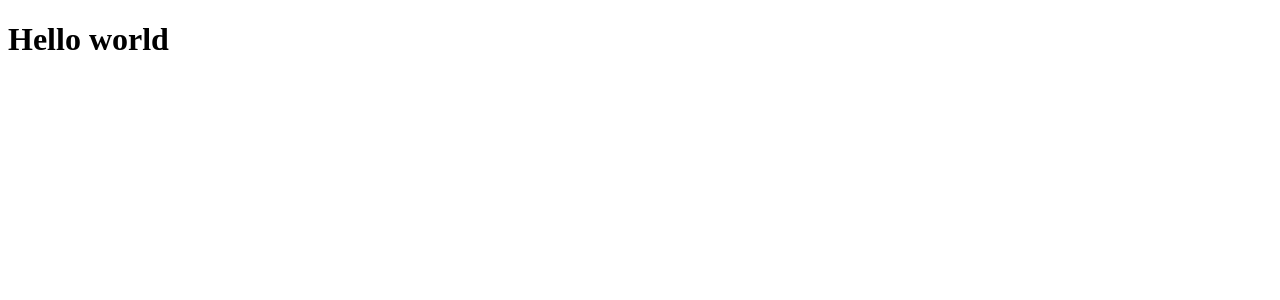
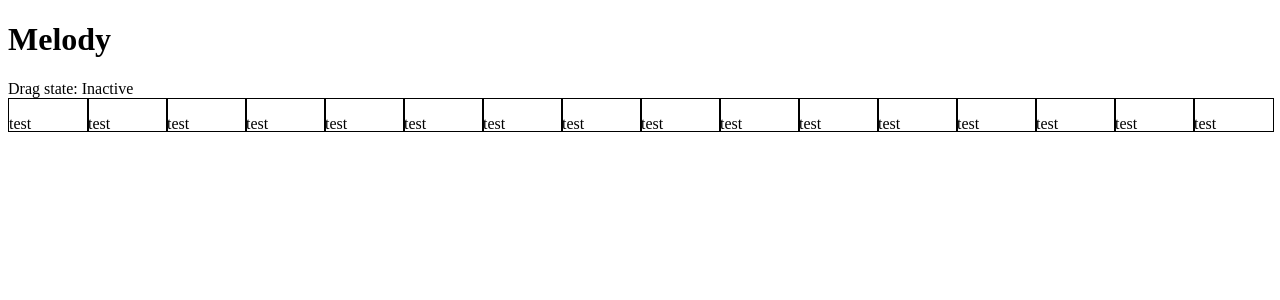
Before and after one commit to mfgruschow/synth-maker, a React (Vite) app in the folder interface/: page / in a window 1280 px wide. Shown: the top 300 px of the page. Built offline with nearby package versions, Linux system fonts and the light colour scheme.

Commit message:
add midi package to front end for type safety.  started creating the components

```diff
--- a/interface/package.json
+++ b/interface/package.json
@@ -23,6 +23,7 @@
     "eslint-plugin-react-hooks": "^5.2.0",
     "eslint-plugin-react-refresh": "^0.4.20",
     "globals": "^16.3.0",
+    "midi-writer-js": "^3.1.1",
     "typescript": "~5.8.3",
     "typescript-eslint": "^8.35.1",
     "vite": "^7.0.3"
--- a/interface/src/App.tsx
+++ b/interface/src/App.tsx
@@ -1,9 +1,17 @@
 import './App.css'
+import Staff from './components/staff/staff'
+import { DragProvider } from './contexts/drag-context-provider'
+
 
 function App() {
 
   return (
-    <h1>Hello world</h1>
+    <>
+      <h1>Melody</h1>
+      <DragProvider>
+        <Staff />
+      </DragProvider>
+    </>
   )
 }
 
--- /dev/null
+++ b/interface/src/components/note-block/note-block.css
@@ -0,0 +1,5 @@
+.note-block {
+    width: 100%;
+    height: 32px;
+    outline: solid 1px black;
+}
--- /dev/null
+++ b/interface/src/components/note-block/note-block.tsx
@@ -0,0 +1,13 @@
+import { useDragContext } from '../../contexts/drag-context';
+import './note-block.css';
+
+function NoteBlock() {
+    const { isDragging, setIsDragging } = useDragContext();
+
+    return (
+        <div draggable={!isDragging} onDragStart={() => setIsDragging(true)} onDragEnd={() => setIsDragging(false)} className='note-block'>
+            <p>test</p>
+        </div>
+    )
+}
+export default NoteBlock
--- /dev/null
+++ b/interface/src/components/staff/staff.css
@@ -0,0 +1,7 @@
+.staff {
+    width: 100%;
+    border: solid 1px black;
+    height: 32px;
+    display: grid;
+    grid-template-columns: repeat(16, 1fr);
+}
--- /dev/null
+++ b/interface/src/components/staff/staff.tsx
@@ -0,0 +1,21 @@
+import { useDragContext } from "../../contexts/drag-context";
+import NoteBlock from "../note-block/note-block";
+import './staff.css';
+
+function Staff() {
+    const { isDragging } = useDragContext();
+
+    return (
+        <>
+            <div>Drag state: {isDragging ? 'Active' : 'Inactive'}</div>
+
+            <div className="staff">
+                {Array.from({ length: 16 }, (_, i) => (
+                    <NoteBlock key={i} />
+                ))}
+            </div>
+        </>
+    )
+}
+
+export default Staff;
--- /dev/null
+++ b/interface/src/contexts/drag-context-provider.tsx
@@ -0,0 +1,16 @@
+import { useState, type ReactNode, } from "react";
+import { DragContext } from "./drag-context";
+
+interface DragProviderProps {
+    children: ReactNode;
+}
+
+export const DragProvider = ({ children }: DragProviderProps) => {
+    const [isDragging, setIsDragging] = useState(false);
+
+    return (
+        <DragContext.Provider value={{ isDragging, setIsDragging }}>
+            {children}
+        </DragContext.Provider>
+    );
+};
--- /dev/null
+++ b/interface/src/contexts/drag-context.ts
@@ -0,0 +1,22 @@
+import { createContext, useContext } from "react";
+import { NoteEvent } from 'midi-writer-js/build/types/midi-events/note-event';
+
+interface DragContextType {
+    isDragging: boolean;
+    setIsDragging?: (isDragging: boolean) => void;
+    note: NoteEvent | null;
+}
+
+export const DragContext = createContext<DragContextType>({
+    isDragging: false,
+    setIsDragging: () => { },
+    note: null,
+});
+
+export const useDragContext = () => {
+    const context = useContext(DragContext);
+    if (!context) {
+        throw new Error('useDragContext must be used within a DragProvider');
+    }
+    return context;
+};
```
Also changed, not shown: 1 other file (tests, documents, lock files or other folders).
